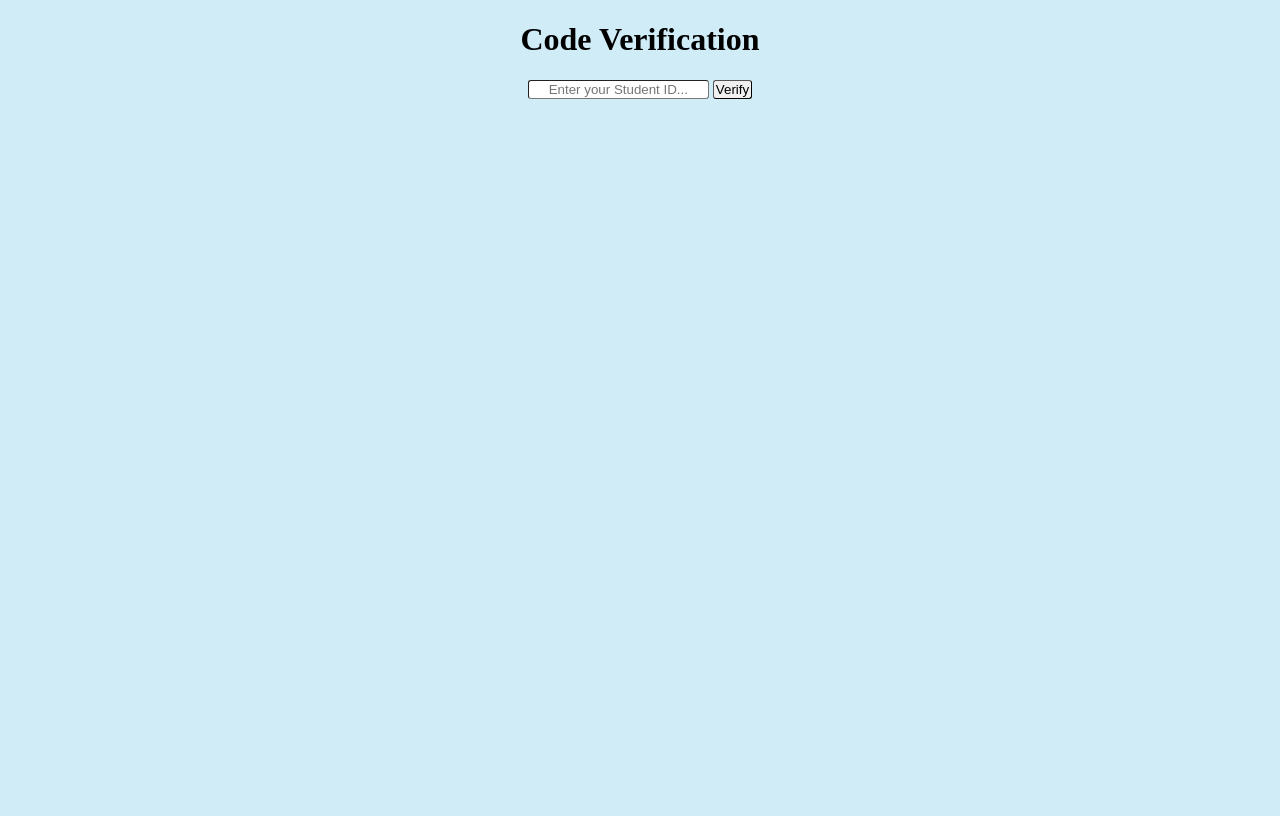
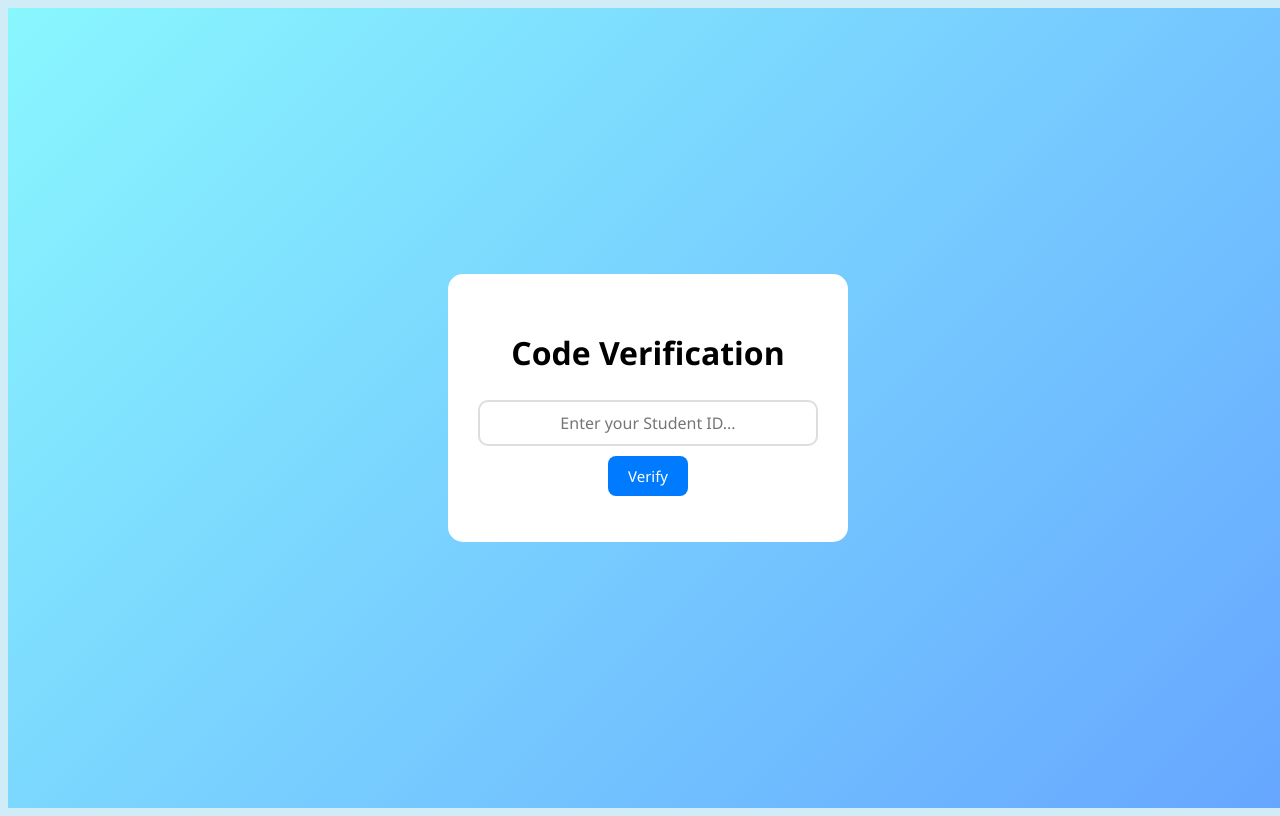
Before and after one commit to Vaibhavj27/Verify, a plain HTML site: page index.html in a window 1280 px wide. Drawn offline with Linux system fonts and the light colour scheme.

Commit message:
Styling changed

```diff
--- a/index.html
+++ b/index.html
@@ -7,13 +7,16 @@
     <link rel="stylesheet" href="style.css">
 </head>
 <body>
+    <div class="white-div">
     <h1 >Code Verification</h1>
+
     <input type="text" id="inputbox" name="Code" placeholder="Enter your Student ID...">
     <button type="submit" class="button" id="button">Verify</button>
+
     <p id="verified">
 
     </p>
-
+</div>
 </body>
 <script src="verification.js"></script>
 
--- a/style.css
+++ b/style.css
@@ -1,20 +1,56 @@
 *{
+    font-family: 'Segoe UI', Tahoma, Geneva, Verdana, sans-serif;
     background-color: #d0ecf7;
     text-align: center;
 }
+body{
+    height: 100vh;
+    width: 100%;
+    display: flex;
+    align-items:center ;
+    justify-content: center;
+    background-image: linear-gradient(135deg, #89f7fe, #66a6ff);;
+}
+.white-div{
+    background-color: #ffffff;
+    box-sizing: border-box;
+    border-radius: 15px;
+    max-width:400px;
+    margin: auto;
+    padding: 30px;
+
+
+}
+
 #inputbox{
     background-color: #ffffff;
     border-width: 1px ;
     border-radius: 3px;
-    border-color: rgb(118, 118,118);
-    padding: 1px;
+    border: 2px solid #ddd;
+    padding: 10px;
+    border-radius: 10px;
+    box-sizing: border-box;
+    width: 100%;
+    font-size: medium;
+
+}
+h1{
+    padding: 5px;
+    background-color: #ffffff;
+}
+p{
+    background-color: #ffffff;
 }
 
 .button{
-    background-color: #f0f0f0;
-    border-radius: 3px;
-    border-width: 1px ;
-    padding: 1px;
-    padding-left: 2px;
-    padding-right: 2px;
+    background-color: #007bff;
+    color: white;
+    font-size: 15px;
+    cursor: pointer;
+    border-radius: 8px;
+    border: none;
+    padding: 10px 20px;
+    margin: auto;
+    margin-top: 10px;
+
 }
```
